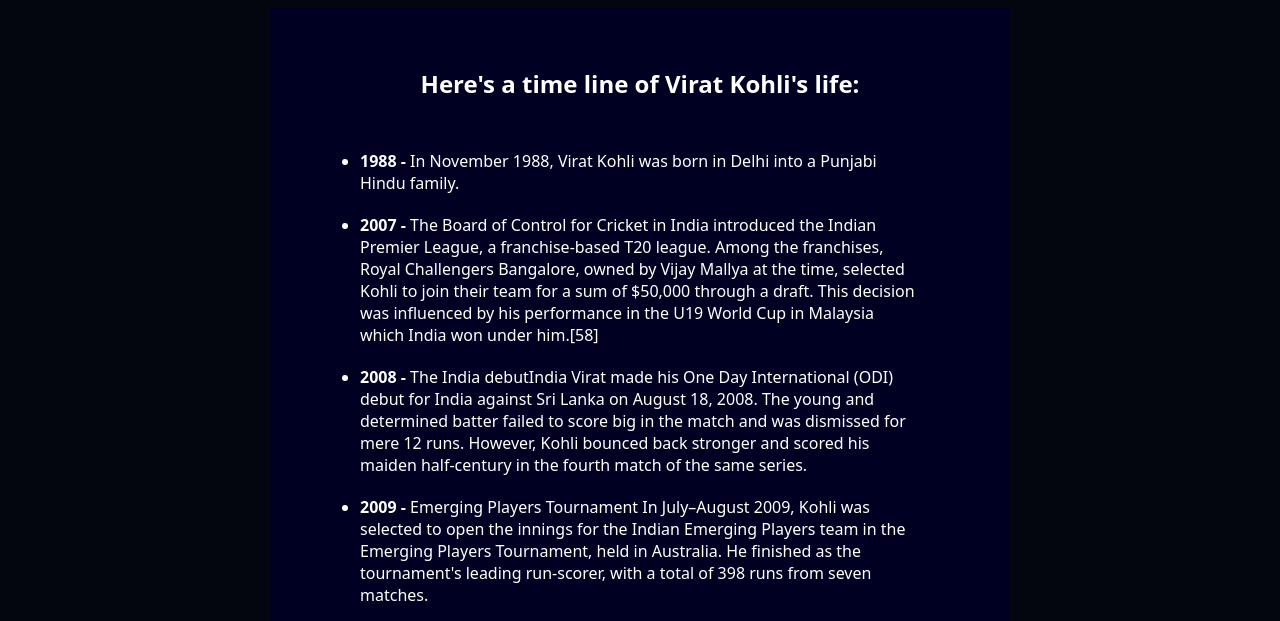
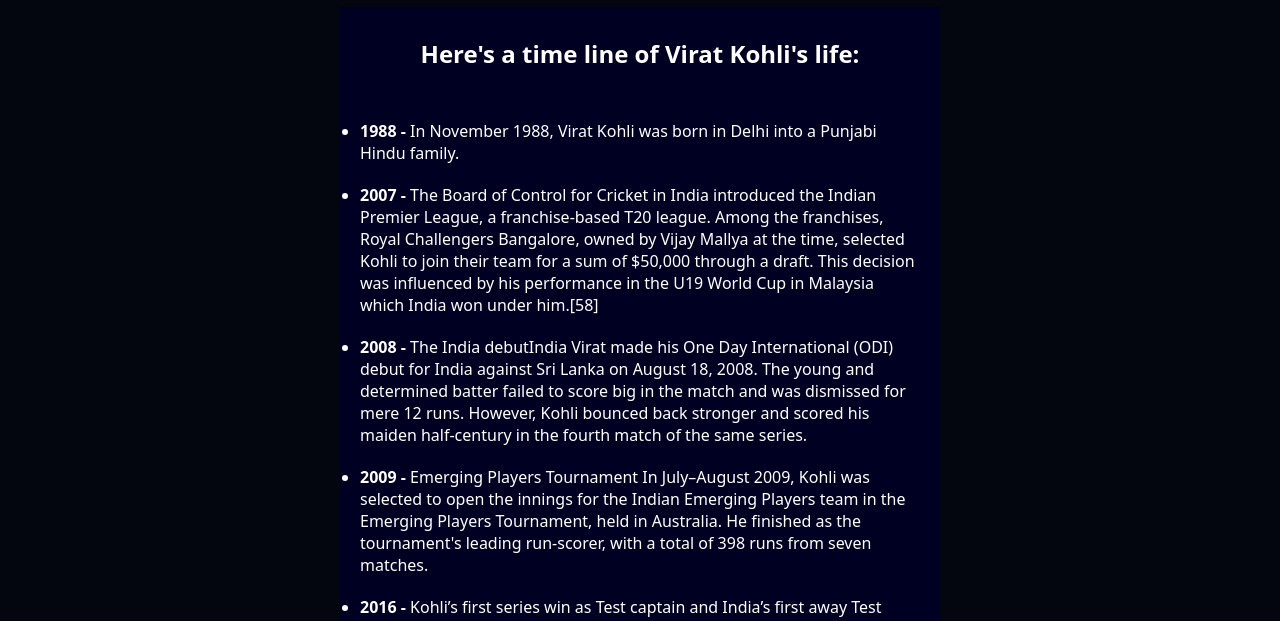
Before and after one commit to Pravin-one7/Pravin-Kumar, a plain HTML site: page index.html in a window 1280 px wide. Shown: the part 175-796 px from the top of the page. Drawn offline with Linux system fonts and the light colour scheme.

Commit message:
Update styles.css

```diff
--- a/styles.css
+++ b/styles.css
@@ -29,7 +29,6 @@
 }
 .life{
     text-align: left;
-    padding: 30px 70px;
     max-width: 600px;
     margin: 10px auto;
     background-color: #002;
```
